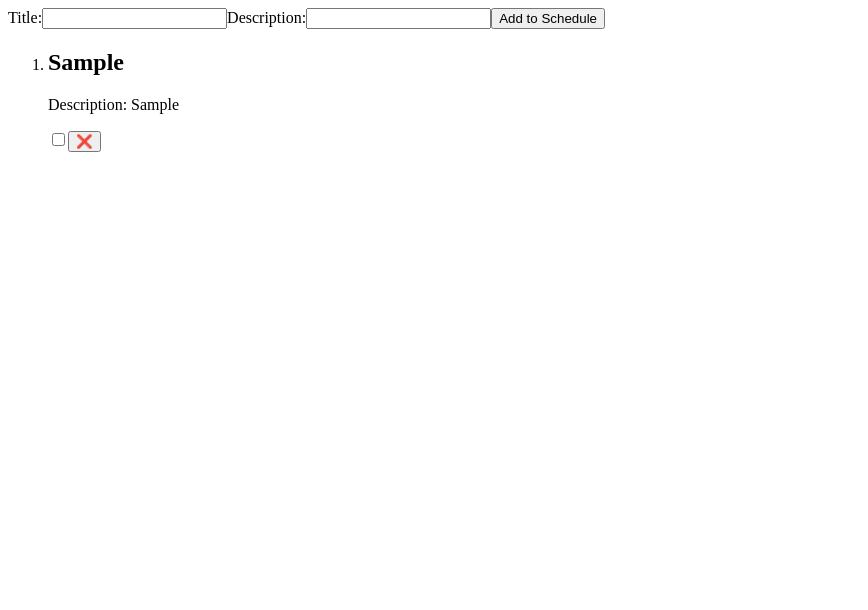
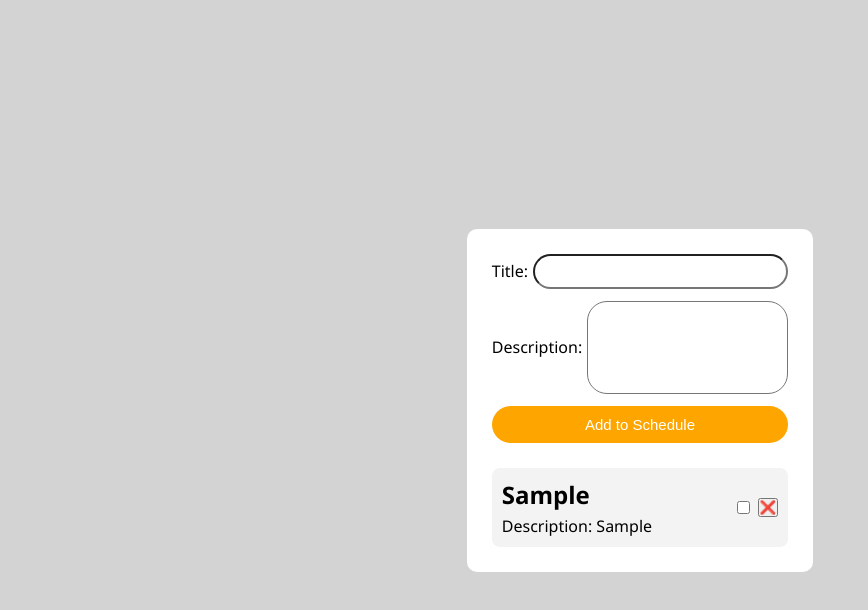
Before and after one commit to Manohar7730/Schedule-Maker, a React (Vite) app: page / in a window 1280 px wide. Both pictures are taken after typing "Sample", "Sample" into the empty fields and a click on the button "Add to Schedule". Shown: the top 610 px of the page, without its empty margins (0-868 px from the left). Built offline with nearby package versions, Linux system fonts and the light colour scheme.

Commit message:
added css

```diff
--- a/src/App.jsx
+++ b/src/App.jsx
@@ -2,6 +2,7 @@ import React, { useRef, useState } from "react";
 import Form from "./components/Form";
 import List from "./components/List";
 import useLocalStorage from "./hooks/useLocalStorage";
+import "./App.css";
 
 export default function App() {
   const [schedule, setSchedule] = useState({
@@ -68,7 +69,7 @@ export default function App() {
   };
 
   return (
-    <div>
+    <div className="app-container">
       <Form
         schedule={schedule}
         handleChange={handleChange}
--- a/src/components/Form.jsx
+++ b/src/components/Form.jsx
@@ -8,15 +8,11 @@ export default function Form({
   hasValidationError,
 }) {
   return (
-    <form onSubmit={handleSubmit}>
-      {hasValidationError && (
-        <h3 style={{ color: "red" }}>Please enter all inputs</h3>
-      )}
+    <form onSubmit={handleSubmit} className="form-container">
+      {hasValidationError && <h3 className="error">Please enter all inputs</h3>}
 
-      {hasDuplicateError && (
-        <h3 style={{ color: "orange" }}>Schedule already exists</h3>
-      )}
-
+      {hasDuplicateError && <h3 className="error">Schedule already exists</h3>}
+      <div className="input-container">
         <label htmlFor="schedule">Title:</label>
         <input
           id="schedule"
@@ -24,17 +20,32 @@ export default function Form({
           name="title"
           value={schedule.title}
           onChange={handleChange}
+          className="input-bar"
         />
+      </div>
 
+      <div className="input-container">
         <label htmlFor="description">Description:</label>
-      <input
+        <textarea
           id="description"
           type="text"
           name="description"
           value={schedule.description}
           onChange={handleChange}
+          className="input-bar"
+          cols=""
+          rows="5"
+          onKeyDown={(e) => e.key === "Enter" && e.preventDefault()}
         />
-      <button type="submit">Add to Schedule</button>
+      </div>
+
+      <button
+        type="submit"
+        className="submit-button"
+        aria-label="Add Schedule to List"
+      >
+        Add to Schedule
+      </button>
     </form>
   );
 }
--- a/src/components/List.jsx
+++ b/src/components/List.jsx
@@ -7,9 +7,9 @@ export default function List({ schedules, handleCheck, handleDelete }) {
   }
 
   return (
-    <ol>
+    <ol className="list">
       {schedules.map((schedule) => (
-        <li key={schedule.id}>
+        <li key={schedule.id} className="list-item">
           <Schedule
             schedule={schedule}
             handleCheck={handleCheck}
--- a/src/components/Schedule.jsx
+++ b/src/components/Schedule.jsx
@@ -2,21 +2,25 @@ import React from "react";
 
 export default function Schedule({ schedule, handleCheck, handleDelete }) {
   return (
-    <div>
-      <h2
-        style={{
-          textDecoration: schedule.checked ? "line-through" : "none",
-        }}
-      >
-        {schedule.title}
-      </h2>
+    <>
+      <div className={`item-content ${schedule.checked ? "check-done" : ""}`}>
+        <h2>{schedule.title}</h2>
         <p>Description: {schedule.description}</p>
+      </div>
+      <div className="item-controls">
         <input
           type="checkbox"
           checked={schedule.checked}
           onChange={() => handleCheck(schedule.id)}
+          aria-label="Mark schedule as complete"
         />
-      <button onClick={() => handleDelete(schedule.id)}>❌ </button>
+        <button
+          onClick={() => handleDelete(schedule.id)}
+          aria-label="Delete schedule"
+        >
+          ❌{" "}
+        </button>
       </div>
+    </>
   );
 }
--- a/src/index.css
+++ b/src/index.css
@@ -0,0 +1,115 @@
+/* Reset */
+* {
+  margin: 0;
+  padding: 0;
+  box-sizing: border-box;
+}
+
+body {
+  min-height: 100vh;
+  background-color: lightgray;
+  font-family: "Segoe UI", Tahoma, Geneva, Verdana, sans-serif;
+  display: flex;
+  align-items: center;
+  justify-content: center;
+}
+
+.app-container {
+  display: flex;
+  flex-direction: column;
+  gap: 25px;
+  padding: 25px;
+  background-color: white;
+  border-radius: 10px;
+}
+
+.error {
+  color: red;
+  font-size: 14px;
+  text-align: center;
+  margin-bottom: 5px;
+}
+
+.form-container {
+  display: flex;
+  flex-direction: column;
+  gap: 12px;
+  max-width: 300px;
+  width: 100%;
+}
+
+.input-container {
+  display: flex;
+  align-items: center;
+  justify-content: space-between;
+  width: 100%;
+  gap: 5px;
+}
+
+.input-bar {
+  padding: 8px 12px;
+  border-radius: 20px;
+  text-align: center;
+  width: 100%;
+}
+
+textarea.input-bar {
+  resize: none;
+}
+
+.submit-button {
+  padding: 10px;
+  border-radius: 50px;
+  background-color: orange;
+  border: none;
+  color: white;
+  font-size: 15px;
+  cursor: pointer;
+  transition:
+    transform 0.2s ease,
+    opacity 0.2s ease;
+}
+
+.submit-button:hover {
+  opacity: 0.85;
+  transform: scale(1.03);
+}
+
+.list {
+  list-style: none;
+  padding-left: 0;
+  display: flex;
+  flex-direction: column;
+  gap: 10px;
+}
+
+.list-item {
+  display: flex;
+  align-items: center;
+  justify-content: space-between;
+  padding: 10px;
+  gap: 10px;
+  background-color: #f3f3f3;
+  border-radius: 8px;
+}
+
+.item-content {
+  display: flex;
+  flex-direction: column;
+  gap: 4px;
+}
+
+.item-controls {
+  display: flex;
+  align-items: center;
+  gap: 8px;
+}
+
+.item-controls button {
+  cursor: pointer;
+}
+
+.check-done {
+  text-decoration: line-through;
+  opacity: 0.6;
+}
--- a/src/main.jsx
+++ b/src/main.jsx
@@ -1,3 +1,5 @@
+import "./index.css";
+
 import { StrictMode } from "react";
 import { createRoot } from "react-dom/client";
 import App from "./App.jsx";
```
Lines whose indentation alone changed are shown as unchanged.
